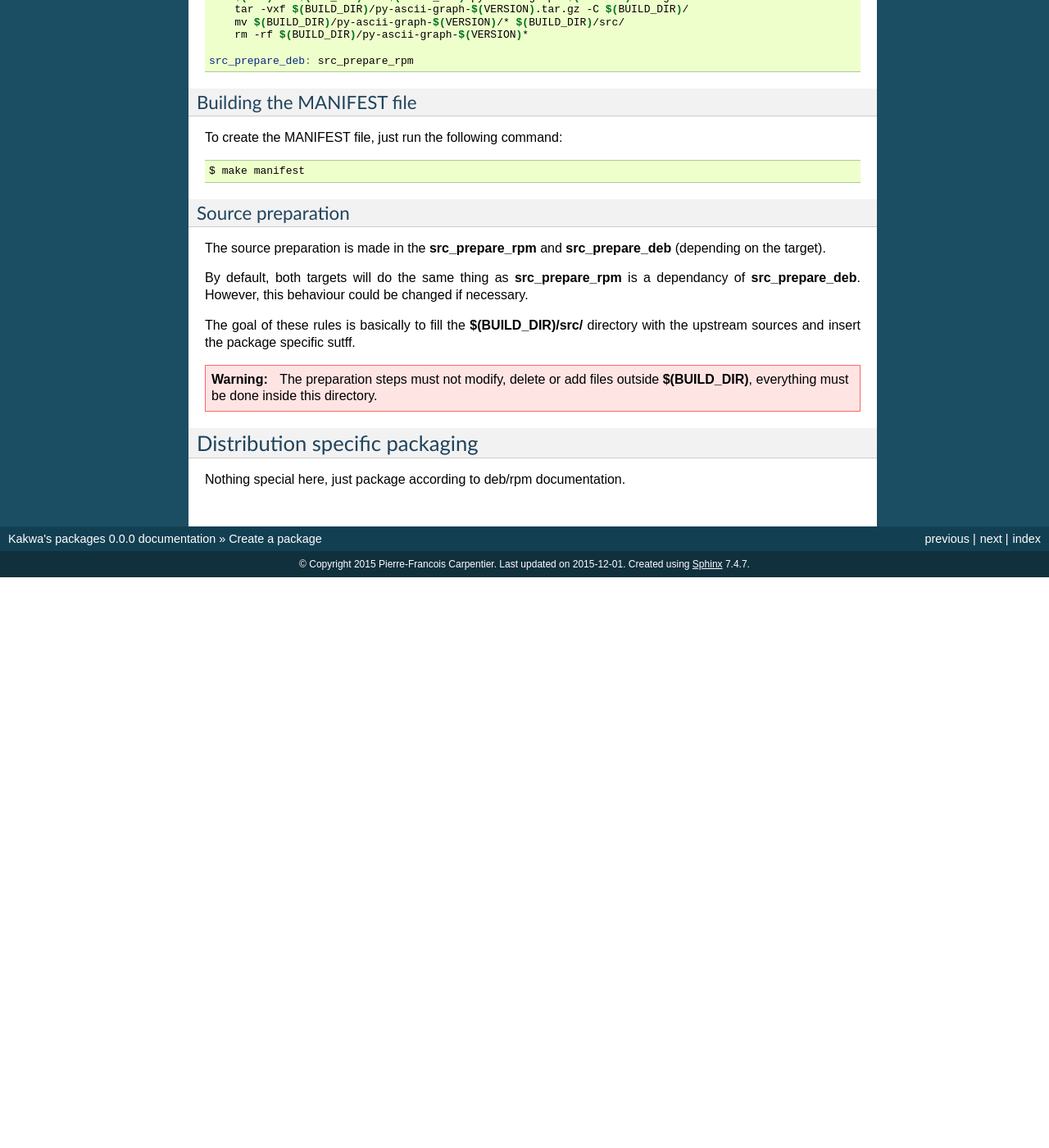
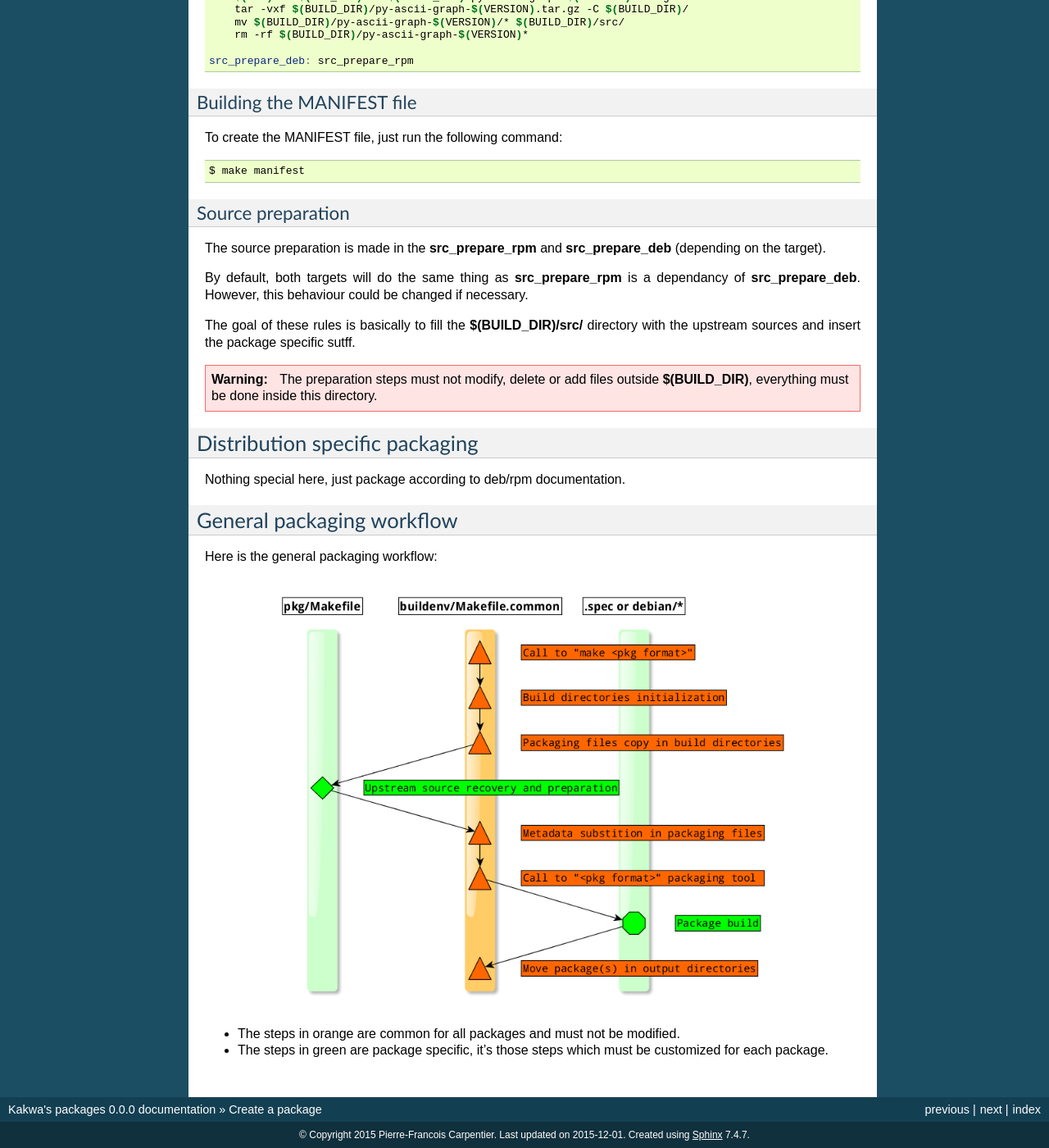
Before and after one commit to kakwa/amkecpak, a Sphinx documentation site: the page built from common/docs/init_package.rst, in a window 1280 px wide and 1400 px high, scrolled down 2098 px. Shown: the whole window at 82% size. Built offline with Sphinx 7.4.7, drawn with Linux system fonts in a browser that asks for light colours; before the commit the page ends 2802 px from its top, so only the background shows below that; some of the changed text lies outside the part shown.

Commit message:
adding workflow explaining packaging steps

```diff
--- a/common/docs/init_package.rst
+++ b/common/docs/init_package.rst
@@ -160,3 +160,14 @@ Distribution specific packaging
 ===============================
 
 Nothing special here, just package according to deb/rpm documentation.
+
+General packaging workflow
+==========================
+
+Here is the general packaging workflow:
+
+.. figure:: img/pkg_diagram.png
+    :scale: 80
+
+* The steps in orange are common for all packages and must not be modified.
+* The steps in green are package specific, it's those steps which must be customized for each package.
```
Also changed, not shown: common/docs/img/pkg_diagram.png (added), 1 other file.
